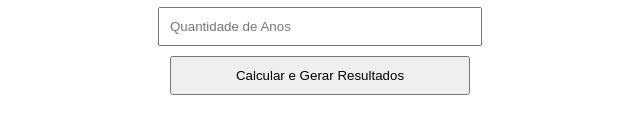
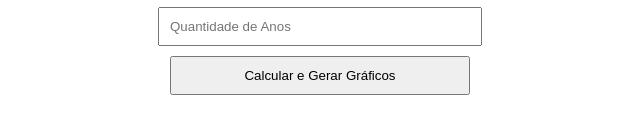
Before and after one commit to 1brugr/bgr, a plain HTML site: page index.html in a window 1280 px wide. Shown: the part 248-382 px from the top of the page, 320-960 px from the left. Drawn offline with nearby package versions, Linux system fonts and the light colour scheme.

Commit message:
Atualizar o index.html
precisão legenda botão

```diff
--- a/index.html
+++ b/index.html
@@ -49,7 +49,7 @@
     <input type="number" id="taxa_cdi" placeholder="Taxa do CDI (%) (ex.: 100, 104, 125, 150...)">
     <input type="number" id="valor_cdi" placeholder="Valor do CDI (%) (ex.: 12, 14.15, 14.25...)">
     <input type="number" id="anos" placeholder="Quantidade de Anos">
-    <button onclick="calcularInvestimento()">Calcular e Gerar Resultados</button>
+    <button onclick="calcularInvestimento()">Calcular e Gerar Gráficos</button>
   </div>
 
   <div class="results-container" id="results">
```
